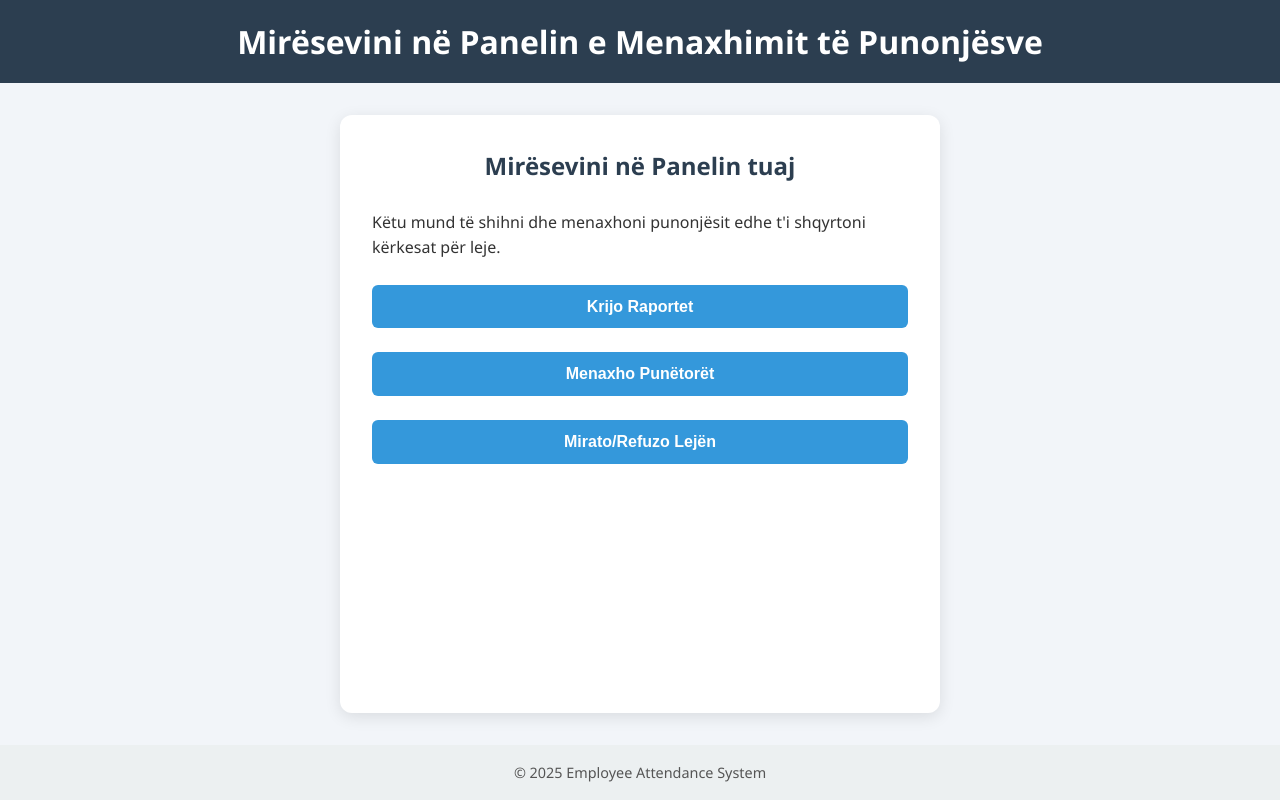
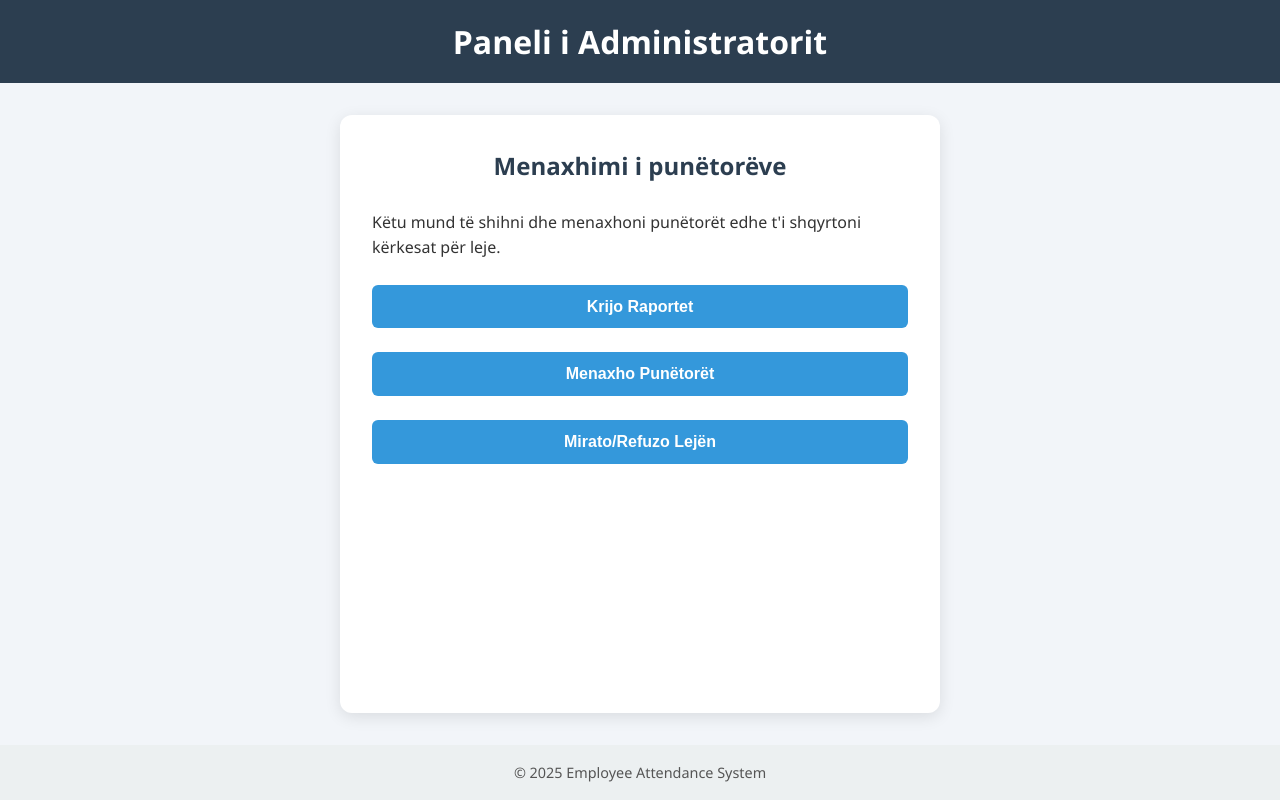
Before and after one commit to binaais/employee-attendance-system1, a plain HTML site: page html/admin-panel.html in a window 1280 px wide. Drawn offline with Linux system fonts and the light colour scheme.

Commit message:
Fjali me te qarta

```diff
--- a/html/admin-panel.html
+++ b/html/admin-panel.html
@@ -10,13 +10,13 @@
 <body>
 
   <header>
-    <h1>Mirësevini në Panelin e Menaxhimit të Punonjësve</h1>
+    <h1>Paneli i Administratorit</h1>
   </header>
 
   <main>
     <div class="panel-container">
-      <h2>Mirësevini në Panelin tuaj</h2>
-      <p>Këtu mund të shihni dhe menaxhoni punonjësit edhe t'i shqyrtoni kërkesat për leje.</p>
+      <h2>Menaxhimi i punëtorëve</h2>
+      <p>Këtu mund të shihni dhe menaxhoni punëtorët edhe t'i shqyrtoni kërkesat për leje.</p>
       <button onclick="window.location.href='view-reports.html'">Krijo Raportet</button>
       <button id="viewEmployeeLeaveRequestsBtn">Menaxho Punëtorët</button>
       <button id="approveLeaveBtn">Mirato/Refuzo Lejën</button>
```
Also changed, not shown: html/index.html (+1 -1 lines).
